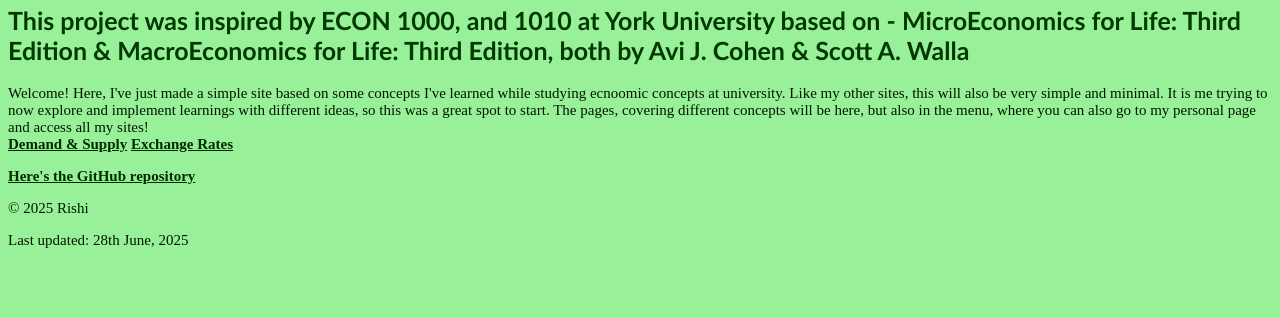
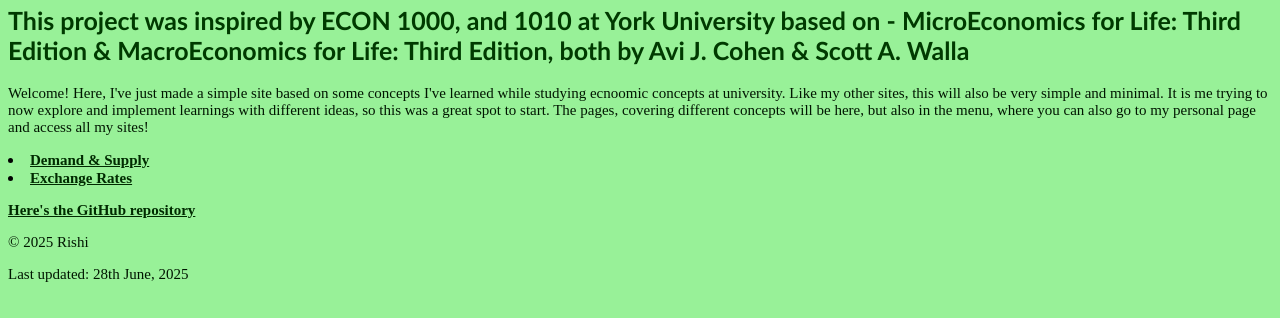
Before and after one commit to rj-here/someeconomicfun, a plain HTML site: page index.html in a window 1280 px wide. Shown: the part 130-448 px from the top of the page. Drawn offline with Linux system fonts and the light colour scheme.

Commit message:
Update index.html

```diff
--- a/index.html
+++ b/index.html
@@ -19,8 +19,8 @@
         Like my other sites, this will also be very simple and minimal. It is me trying to now explore and implement learnings with different ideas, so this was a great spot to start.
         The pages, covering different concepts will be here, but also in the menu, where you can also go to my personal page and access all my sites!
         <br>
-            <a href="demandAndSupply.html">Demand & Supply</a>
-            <a href="exchangeRates.html">Exchange Rates</a>
+            <li><a href="demandAndSupply.html">Demand & Supply</a></li>
+            <li><a href="exchangeRates.html">Exchange Rates</a></li>
 
     </p>
 </body>
```
